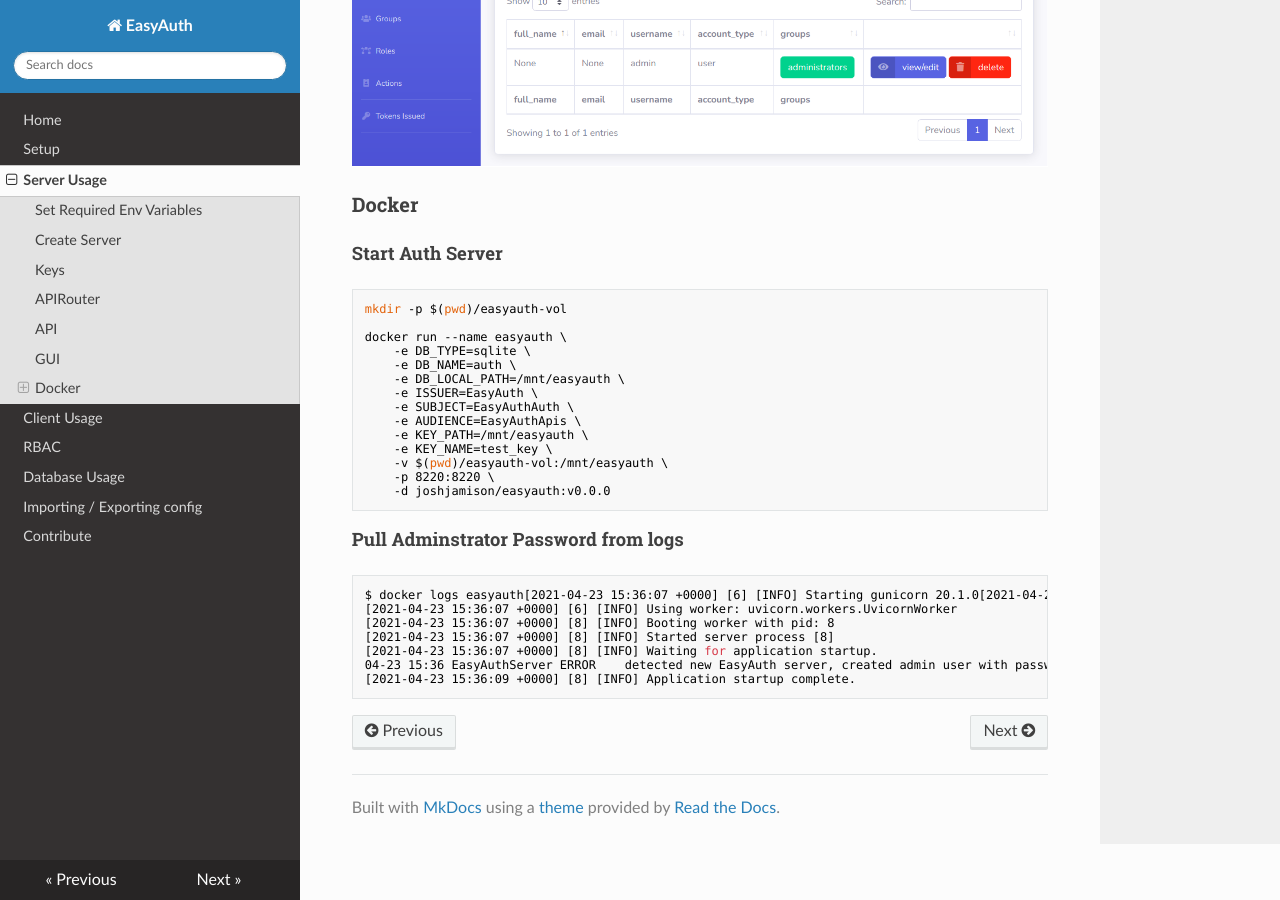
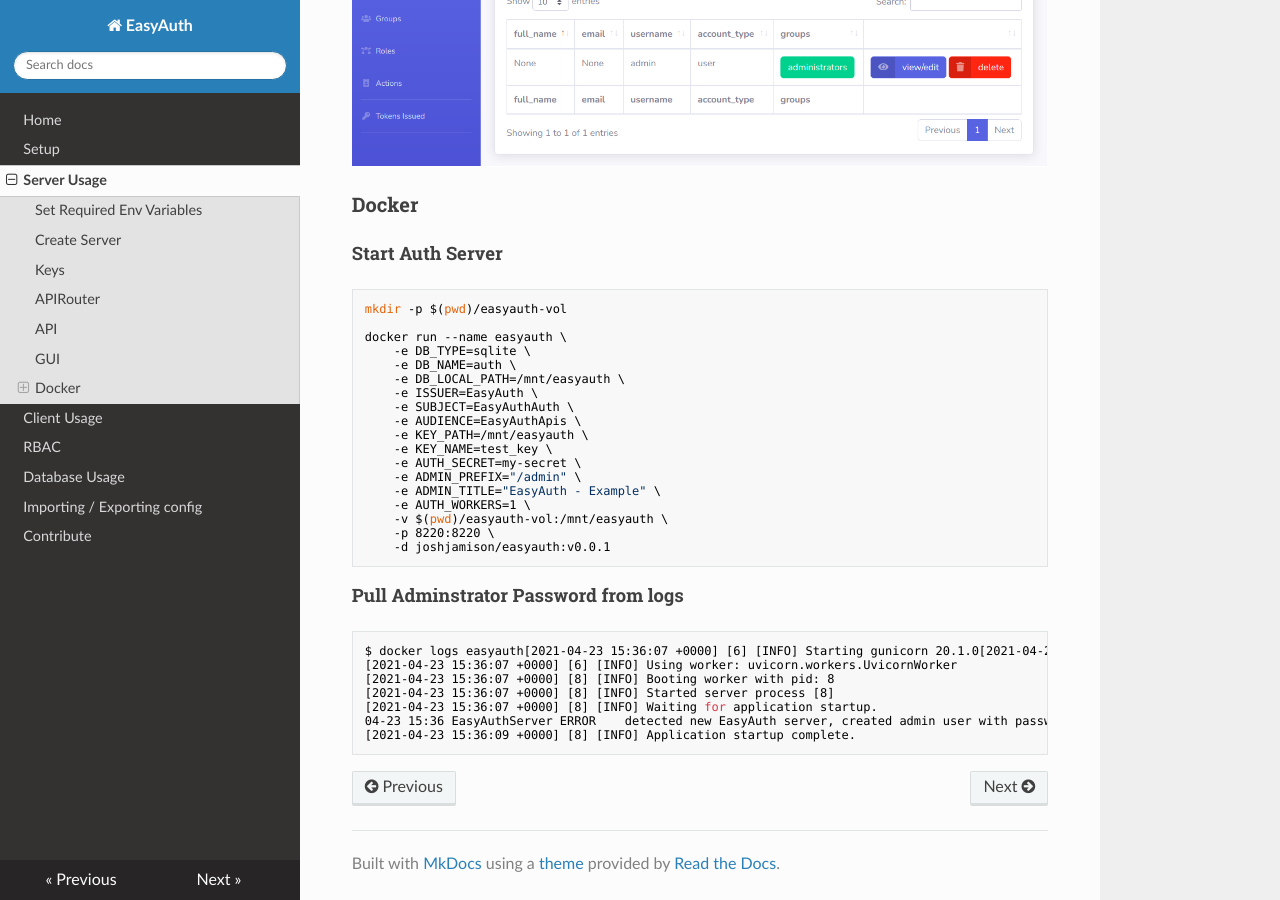
Before and after one commit to codemation/easyauth, an MkDocs documentation site: the page built from docs/server_usage.md, in a window 1280 px wide and 900 px high, scrolled down 5550 px. Built offline with MkDocs 1.6.1, drawn with Linux system fonts in a browser that asks for light colours; nearby versions of some CDN libraries.

Commit message:
updated docker usage with latest EasyAuthServer changes

````diff
--- a/docs/server_usage.md
+++ b/docs/server_usage.md
@@ -180,9 +180,13 @@
     -e AUDIENCE=EasyAuthApis \
     -e KEY_PATH=/mnt/easyauth \
     -e KEY_NAME=test_key \
+    -e AUTH_SECRET=my-secret \
+    -e ADMIN_PREFIX="/admin" \
+    -e ADMIN_TITLE="EasyAuth - Example" \
+    -e AUTH_WORKERS=1 \
     -v $(pwd)/easyauth-vol:/mnt/easyauth \
     -p 8220:8220 \
-    -d joshjamison/easyauth:v0.0.0
+    -d joshjamison/easyauth:v0.0.1
 ```
 
 #### Pull Adminstrator Password from logs
````
